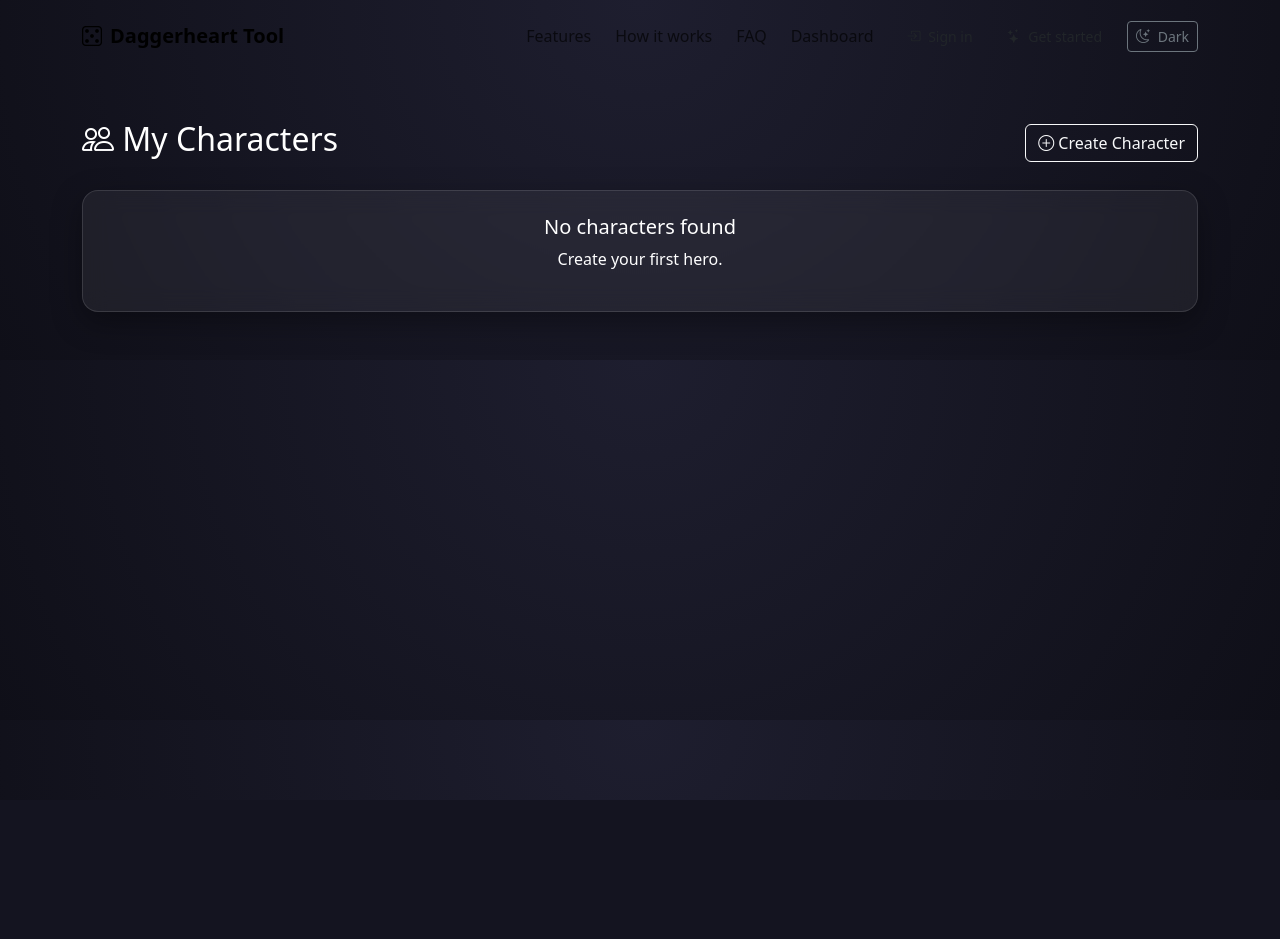
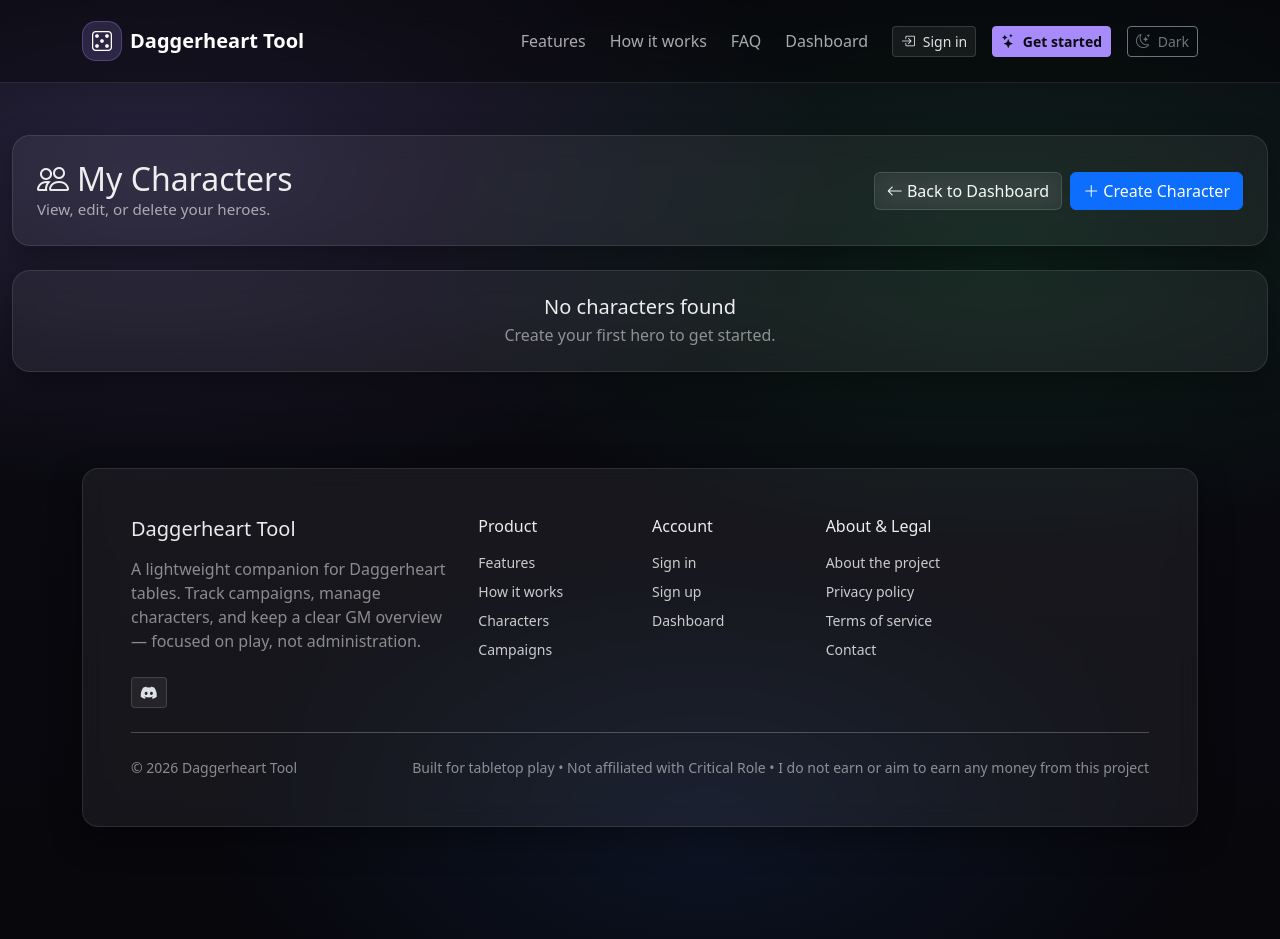
Before and after one commit to it-z-kyoko/DaggerHeartTool, a PHP site: page /my_characters.php in a window 1280 px wide. Before the commit the page ends 800 px from the top, so only its background shows below. Run offline with PHP 8.4, Linux system fonts and the light colour scheme; the visitor is signed in with stand-in values (Sample User, id 1); data comes from the database, SQL or seed files in the repository; both versions use the stored data as it was after the commit.

Commit message:
Updated Links

```diff
--- a/CharacterCreator/creator.php
+++ b/CharacterCreator/creator.php
@@ -148,7 +148,7 @@ if ($action === 'saveDomainCards') {
   <header class="py-4">
     <div class="container">
       <div class="d-flex align-items-center justify-content-between flex-wrap gap-2">
-        <a class="btn btn-outline-light" href="/dashboard.php">
+        <a class="btn btn-outline-light" href="/Dashboard/index.php">
           <i class="bi bi-arrow-left me-2"></i>Back to Dashboard
         </a>
 
--- a/Dashboard/index.php
+++ b/Dashboard/index.php
@@ -299,7 +299,6 @@ $flash = flash_get();
                         ?>
                             <a class="char-card" href="<?= htmlspecialchars($href, ENT_QUOTES, 'UTF-8') ?>"
                                <?= (!$isOwner && $memberCharId <= 0) ? 'onclick="return false;" style="opacity:.65;cursor:not-allowed;"' : '' ?>>
-                                <img class="char-avatar" src="img/char-placeholder.jpg" alt="Campaign image" />
                                 <div class="flex-grow-1">
                                     <p class="char-name mb-1"><?= htmlspecialchars($name, ENT_QUOTES, 'UTF-8') ?></p>
                                     <p class="char-meta mb-0">
--- a/my_characters.php
+++ b/my_characters.php
@@ -8,14 +8,18 @@ session_start();
 require_once __DIR__ . '/Database/Database.php';
 
 if (!isset($_SESSION['userID'])) {
-    header('Location: login.php');
+    header('Location: /Login/login.php');
     exit;
 }
 
 $dbFile = __DIR__ . '/Database/Daggerheart.db';
-$db = Database::getInstance($dbFile);
+$db     = Database::getInstance($dbFile);
 
 $userID = (int)$_SESSION['userID'];
+
+function h(?string $v): string {
+    return htmlspecialchars((string)$v, ENT_QUOTES | ENT_SUBSTITUTE, 'UTF-8');
+}
 
 $sql = '
 SELECT
@@ -32,14 +36,12 @@ SELECT
     h.name   AS heritage_name,
     com.name AS community_name,
     cam.name AS campaign_name
-
 FROM "character" c
-LEFT JOIN "class"     cl  ON cl.classID     = c.classID
-LEFT JOIN "subclass"  sc  ON sc.subclassID  = c.subclassID
-LEFT JOIN "heritage"  h   ON h.heritageID   = c.heritageID
-LEFT JOIN "community" com ON com.communityID = c.communityID
-LEFT JOIN "campaign"  cam ON cam.campaignID = c.campaignID
-
+LEFT JOIN "class"     cl   ON cl.classID      = c.classID
+LEFT JOIN "subclass"  sc   ON sc.subclassID   = c.subclassID
+LEFT JOIN "heritage"  h    ON h.heritageID    = c.heritageID
+LEFT JOIN "community" com  ON com.communityID = c.communityID
+LEFT JOIN "campaign"  cam  ON cam.campaignID  = c.campaignID
 WHERE c.userID = :uid
 ORDER BY c.name COLLATE NOCASE ASC
 ';
@@ -52,120 +54,208 @@ try {
     $error = $e->getMessage();
 }
 ?>
-
 <!doctype html>
-<html lang="en">
+<html lang="en" data-bs-theme="dark">
 <head>
   <meta charset="utf-8">
+  <meta name="viewport" content="width=device-width, initial-scale=1">
   <title>My Characters</title>
 
-<link href="https://cdn.jsdelivr.net/npm/bootstrap@5.3.2/dist/css/bootstrap.min.css" rel="stylesheet">
-<link href="https://cdn.jsdelivr.net/npm/bootstrap-icons/font/bootstrap-icons.css" rel="stylesheet">
+  <link href="https://cdn.jsdelivr.net/npm/bootstrap@5.3.3/dist/css/bootstrap.min.css" rel="stylesheet">
+  <link href="https://cdn.jsdelivr.net/npm/bootstrap-icons@1.11.3/font/bootstrap-icons.min.css" rel="stylesheet">
+  <link rel="stylesheet" href="/Global/styles.css">
 
   <style>
+    /* ---- Page background: closer to Campaigns / Dashboard ---- */
     body {
-    background: radial-gradient(circle at top, #1e1e2f, #0f0f18);
-    color: #fff;
+      min-height: 100vh;
+      color: rgba(255,255,255,.92);
+      background:
+        radial-gradient(1100px 520px at 12% 18%, rgba(167,139,250,.18), transparent 62%),
+        radial-gradient(1000px 520px at 78% 26%, rgba(34,197,94,.12), transparent 60%),
+        radial-gradient(900px 520px at 55% 88%, rgba(59,130,246,.10), transparent 55%),
+        linear-gradient(180deg, #0b0b12 0%, #07070c 100%);
     }
-.glass-card {
+
+    /* ---- Glass block: aligns with your existing glassmorphism ---- */
+    .glass {
       background: rgba(255,255,255,.06);
-    border: 1px solid rgba(255,255,255,.12);
+      border: 1px solid rgba(255,255,255,.10);
       backdrop-filter: blur(12px);
-    border-radius: 16px;
-    box-shadow: 0 10px 30px rgba(0,0,0,.35);
-    transition: .2s ease;
+      -webkit-backdrop-filter: blur(12px);
+      border-radius: 18px;
+      box-shadow: 0 12px 32px rgba(0,0,0,.35);
     }
-.glass-card:hover {
-    transform: translateY(-4px);
-}
+
+    .page-wrap { padding: 3.25rem 0 4rem; }
+    .page-head h1 { font-size: 2.0rem; margin: 0; }
+    .page-sub { opacity: .65; font-size: .95rem; }
+
     .pill {
       display:inline-flex;
       align-items:center;
-    gap:.4rem;
-    padding:.3rem .6rem;
+      gap:.45rem;
+      padding:.28rem .65rem;
       border-radius:999px;
       background: rgba(255,255,255,.05);
-    border:1px solid rgba(255,255,255,.15);
-    font-size:.85rem;
+      border:1px solid rgba(255,255,255,.12);
+      font-size:.84rem;
+      line-height: 1;
+      white-space: nowrap;
     }
-hr { border-color: rgba(255,255,255,.1); }
+
+    .char-card {
+      padding: 1.1rem 1.15rem;
+      transition: transform .18s ease, border-color .18s ease;
+    }
+    .char-card:hover {
+      transform: translateY(-3px);
+      border-color: rgba(255,255,255,.18);
+    }
+
+    .char-name { font-size: 1.25rem; font-weight: 650; margin: 0; }
+    .muted { opacity: .72; }
+
+    .divider {
+      border-top: 1px solid rgba(255,255,255,.10);
+      margin: .9rem 0;
+    }
+
+    .kv { font-size: .95rem; }
+    .kv strong { opacity: .92; }
+    .kv span { opacity: .85; }
+
+    .btn-icon {
+      width: 38px;
+      height: 34px;
+      display:inline-flex;
+      align-items:center;
+      justify-content:center;
+      padding: 0;
+      border-radius: 10px;
+    }
+
+    /* keep your icon-button colors consistent with rest of site */
+    .btn-outline-warning { border-color: rgba(245,158,11,.55); }
+    .btn-outline-danger  { border-color: rgba(239,68,68,.55); }
+    .btn-outline-light   { border-color: rgba(255,255,255,.22); }
+
+    /* Optional: make action buttons feel "glass" */
+    .btn-glass {
+      background: rgba(255,255,255,.06);
+      border: 1px solid rgba(255,255,255,.14);
+      backdrop-filter: blur(10px);
+    }
+    .btn-glass:hover { background: rgba(255,255,255,.09); }
   </style>
 </head>
-<?php include __DIR__ . "/Global/nav.html"; ?>
 
 <body>
-<div class="container py-5">
+<?php
+  $nav = __DIR__ . '/Global/nav.html';
+  if (file_exists($nav)) include $nav;
+?>
 
-<div class="d-flex justify-content-between align-items-center mb-4">
-    <h2><i class="bi bi-people"></i> My Characters</h2>
-    <a href="/CharacterCreator/creator.php" class="btn btn-outline-light">
-        <i class="bi bi-plus-circle"></i> Create Character
+<main class="page-wrap">
+  <div class="container-xxl">
+
+    <div class="glass p-4 p-md-4 mb-4">
+      <div class="d-flex flex-column flex-lg-row align-items-lg-center justify-content-between gap-3 page-head">
+        <div>
+          <h1 class="d-flex align-items-center gap-2">
+            <i class="bi bi-people"></i>
+            <span>My Characters</span>
+          </h1>
+          <div class="page-sub">View, edit, or delete your heroes.</div>
+        </div>
+
+        <div class="d-flex gap-2">
+          <a href="/Dashboard/dashboard.php" class="btn btn-outline-light btn-glass">
+            <i class="bi bi-arrow-left"></i> Back to Dashboard
           </a>
+          <a href="/CharacterCreator/creator.php" class="btn btn-primary">
+            <i class="bi bi-plus-lg"></i> Create Character
+          </a>
+        </div>
       </div>
 
       <?php if ($error): ?>
-    <div class="alert alert-danger">
-        <?= htmlspecialchars($error) ?>
+        <div class="alert alert-danger mt-3 mb-0"><?= h($error) ?></div>
+      <?php endif; ?>
     </div>
-<?php endif; ?>
 
     <?php if (empty($characters)): ?>
-    <div class="glass-card p-4 text-center">
-        <h5>No characters found</h5>
-        <p>Create your first hero.</p>
+      <div class="glass p-4 text-center">
+        <h5 class="mb-1">No characters found</h5>
+        <div class="muted">Create your first hero to get started.</div>
       </div>
     <?php else: ?>
 
       <div class="row g-4">
         <?php foreach ($characters as $c): ?>
-<div class="col-md-4">
-
-<div class="glass-card p-4 h-100 d-flex flex-column justify-content-between">
+          <?php
+            $cid   = (int)($c['characterID'] ?? 0);
+            $name  = (string)($c['name'] ?? '');
+            $pro   = (string)($c['pronouns'] ?? '');
+            $lvl   = (int)($c['level'] ?? 1);
+            $arm   = (int)($c['armor'] ?? 0);
+            $eva   = (int)($c['evasion'] ?? 0);
+            $spell = (string)($c['spellcast_trait'] ?? '');
+          ?>
+          <div class="col-12 col-md-6 col-xl-4">
+            <div class="glass char-card h-100 d-flex flex-column justify-content-between">
 
               <div>
-    <div class="d-flex justify-content-between align-items-start">
-        <div>
-            <h4><?= htmlspecialchars($c['name'] ?: 'Unnamed') ?></h4>
-            <div style="opacity:.7"><?= htmlspecialchars($c['pronouns'] ?: '') ?></div>
+                <div class="d-flex align-items-start justify-content-between gap-3">
+                  <div class="flex-grow-1">
+                    <p class="char-name"><?= h($name !== '' ? $name : 'Unnamed') ?></p>
+                    <?php if ($pro !== ''): ?>
+                      <div class="muted"><?= h($pro) ?></div>
+                    <?php endif; ?>
                   </div>
+
                   <span class="pill">
-            <i class="bi bi-stars"></i> Lv <?= (int)$c['level'] ?>
+                    <i class="bi bi-stars"></i>
+                    Lv <?= $lvl ?>
                   </span>
                 </div>
 
-    <hr>
+                <div class="divider"></div>
 
                 <div class="d-flex flex-wrap gap-2 mb-3">
-        <span class="pill"><i class="bi bi-shield"></i> Armor <?= (int)$c['armor'] ?></span>
-        <span class="pill"><i class="bi bi-lightning"></i> Evasion <?= (int)$c['evasion'] ?></span>
-        <?php if ($c['spellcast_trait']): ?>
-            <span class="pill"><i class="bi bi-magic"></i> <?= htmlspecialchars($c['spellcast_trait']) ?></span>
+                  <span class="pill"><i class="bi bi-shield"></i> Armor <?= $arm ?></span>
+                  <span class="pill"><i class="bi bi-lightning"></i> Evasion <?= $eva ?></span>
+                  <?php if ($spell !== ''): ?>
+                    <span class="pill"><i class="bi bi-magic"></i> <?= h($spell) ?></span>
                   <?php endif; ?>
                 </div>
 
-    <div style="opacity:.85; font-size:.95rem">
-        <div><strong>Class:</strong> <?= htmlspecialchars($c['class_name'] ?? '—') ?></div>
-        <div><strong>Subclass:</strong> <?= htmlspecialchars($c['subclass_name'] ?? '—') ?></div>
-        <div><strong>Heritage:</strong> <?= htmlspecialchars($c['heritage_name'] ?? '—') ?></div>
-        <div><strong>Community:</strong> <?= htmlspecialchars($c['community_name'] ?? '—') ?></div>
-        <div><strong>Campaign:</strong> <?= htmlspecialchars($c['campaign_name'] ?? '—') ?></div>
+                <div class="kv">
+                  <div><strong>Class:</strong> <span><?= h($c['class_name'] ?? '—') ?></span></div>
+                  <div><strong>Subclass:</strong> <span><?= h($c['subclass_name'] ?? '—') ?></span></div>
+                  <div><strong>Heritage:</strong> <span><?= h($c['heritage_name'] ?? '—') ?></span></div>
+                  <div><strong>Community:</strong> <span><?= h($c['community_name'] ?? '—') ?></span></div>
+                  <div><strong>Campaign:</strong> <span><?= h($c['campaign_name'] ?? '—') ?></span></div>
                 </div>
               </div>
 
-<div class="d-flex justify-content-between mt-4">
-    <a class="btn btn-sm btn-outline-light"
-       href="character_view.php?id=<?= (int)$c['characterID'] ?>">
+              <div class="d-flex justify-content-between mt-4 pt-2">
+                <a class="btn btn-sm btn-outline-light btn-icon"
+                   href="/character_view.php?id=<?= $cid ?>"
+                   title="View">
                   <i class="bi bi-eye"></i>
                 </a>
 
-    <a class="btn btn-sm btn-outline-warning"
-       href="creator.php?id=<?= (int)$c['characterID'] ?>">
+                <a class="btn btn-sm btn-outline-warning btn-icon"
+                   href="/CharacterCreator/creator.php?id=<?= $cid ?>"
+                   title="Edit">
                   <i class="bi bi-pencil"></i>
                 </a>
 
-    <a class="btn btn-sm btn-outline-danger"
-       href="delete_character.php?id=<?= (int)$c['characterID'] ?>"
-       onclick="return confirm('Delete this character?');">
+                <a class="btn btn-sm btn-outline-danger btn-icon"
+                   href="/delete_character.php?id=<?= $cid ?>"
+                   onclick="return confirm('Delete this character?');"
+                   title="Delete">
                   <i class="bi bi-trash"></i>
                 </a>
               </div>
@@ -177,6 +267,19 @@ hr { border-color: rgba(255,255,255,.1); }
 
     <?php endif; ?>
 
+    <?php
+      // Optional footer include, if you have it like the Campaigns page.
+      $footer = __DIR__ . '/Global/footer.html';
+      if (file_exists($footer)) {
+        echo '<div class="mt-5">';
+        include $footer;
+        echo '</div>';
+      }
+    ?>
+
   </div>
+</main>
+
+<script src="https://cdn.jsdelivr.net/npm/bootstrap@5.3.3/dist/js/bootstrap.bundle.min.js"></script>
 </body>
 </html>
```
Also changed, not shown: index.php (+21 -28 lines), Database/Daggerheart.db, img/PXL_20260224_091448696.MP.jpg (added). Lines whose indentation alone changed are shown as unchanged.
